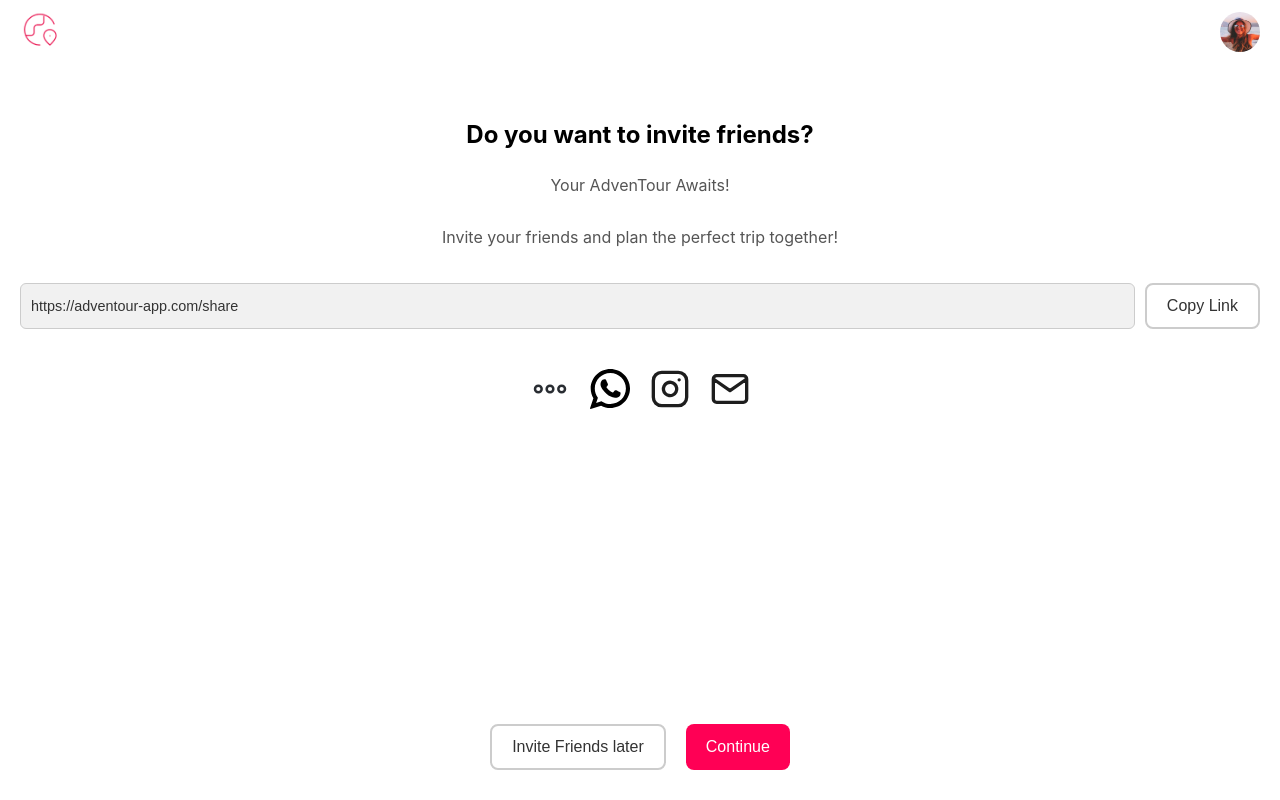
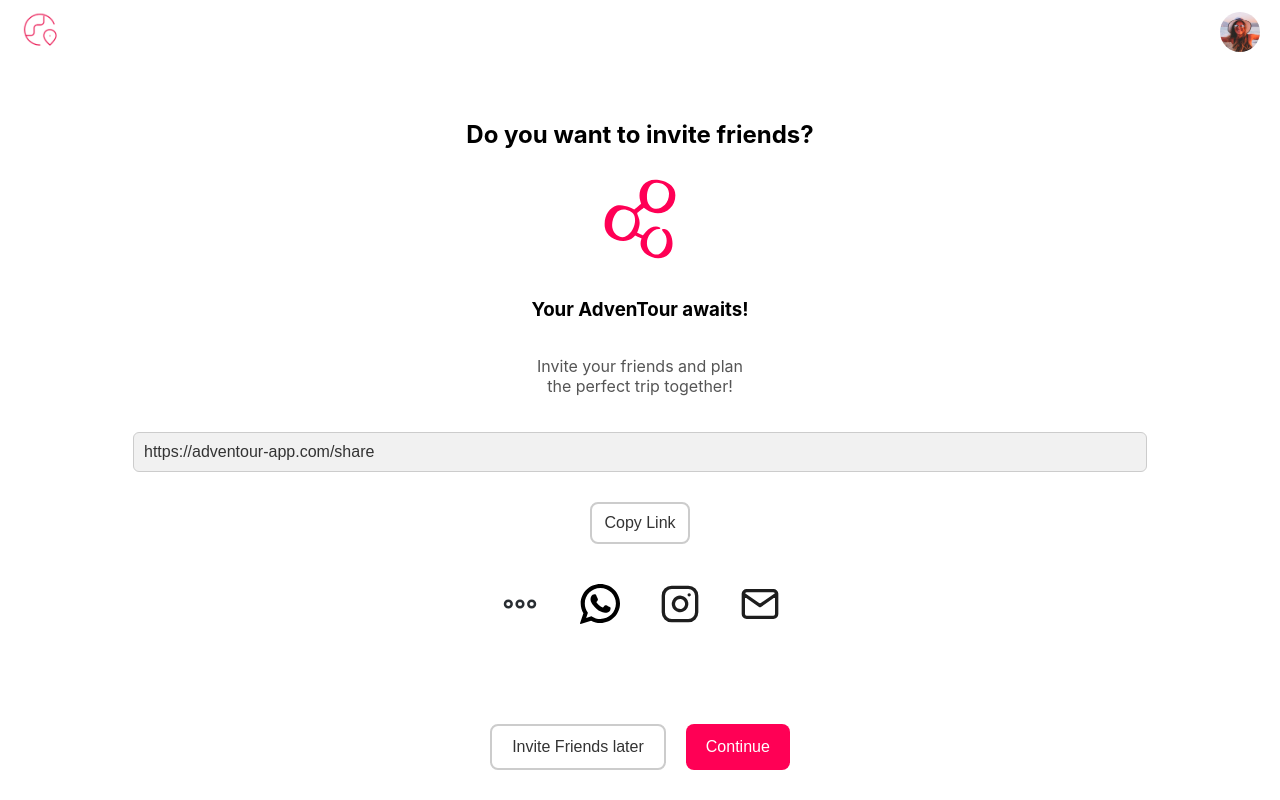
Before and after one commit to philinhphan/Adventour, a React (Create React App) app: page /invite in a window 1280 px wide. Built offline with nearby package versions, Linux system fonts and the light colour scheme.

Commit message:
Updates on layout planning page, invite friends

```diff
--- a/src/assets/styles/InputField.css
+++ b/src/assets/styles/InputField.css
@@ -1,6 +1,6 @@
 .input-label {
   display: block;
-  text-align: left;
+  /* text-align: left; */
   font-size: 1em;
   margin-top: 10px;
   color: #555;
@@ -13,6 +13,7 @@
   border: 1px solid #ccc;
   border-radius: 6px;
   font-size: 1em;
+  color:#ccc;
 }
 
 .text-input:disabled {
--- a/src/assets/styles/InviteFriends.css
+++ b/src/assets/styles/InviteFriends.css
@@ -23,8 +23,24 @@
 
 .share-input {
   display: flex;
+  flex-direction: column;
   gap: 10px;
   margin-bottom: 20px;
+  align-items: center;
+}
+/* Ensure the input takes full width */
+.share-input input {
+  padding: 10px;
+  font-size: 1em;
+  width: 80%;
+}
+/* Copy Link button */
+.share-input button {
+  margin-top: 20px;
+  padding: 10px;
+  font-size: 1em;
+  width: 100px;
+  cursor: pointer;
 }
 
 .link-field {
@@ -40,7 +56,7 @@
 .share-icons {
   display: flex;
   justify-content: center;
-  gap: 20px;
+  gap: 40px;
 }
 
 .share-icons img {
@@ -62,3 +78,11 @@
   width: 90%;
   max-width: 400px;
 }
+
+/* set size for dhare icon */
+.share-icon {
+  margin: 20px 0;
+  width: 80px;
+  height: 80px;
+  align-self: center;
+}
--- a/src/assets/styles/PlanningPage.css
+++ b/src/assets/styles/PlanningPage.css
@@ -21,7 +21,7 @@
   border-radius: 10px;
   padding: 15px;
   margin: 25px 0;
-  background-color: #f9f9f9;
+  background-color: #cccccc29;
   box-shadow: 0 2px 10px rgba(0, 0, 0, 0.1);
   width: 100%;
   max-width: 500px;
@@ -69,14 +69,13 @@
 
 .budget-icon {
   margin: 5px 0;
-  width: 50px;
-  height: 50px;
+  width: 60px;
+  height: 60px;
   align-self: center;
 }
 
-/* ?? anpassen */
-.planning-page-button {
+.planning-page .date-flexibility button {
+  font-size: 16px;
   padding: 8px 10px;
-  height: 10px;
-  font-size: 16px;
+  width: 105px;
 }
--- a/src/pages/InviteFriendsPage.jsx
+++ b/src/pages/InviteFriendsPage.jsx
@@ -7,6 +7,7 @@
 import logo from "../assets/images/AdventourLogo.svg";
 import profil from "../assets/images/LisaProfil.jpg";
 
+import share from "../assets/icons/Share.svg";
 import whatsapp from "../assets/icons/whatsapp.svg";
 import Instagram from "../assets/icons/Instagram.svg";
 import More from "../assets/icons/More.svg";
@@ -37,9 +38,9 @@
       <Navbar logoSrc={logo} profilePicSrc={profil} />
       <div className="invite-container">
         <h1>Do you want to invite friends?</h1>
-        <p>Your AdvenTour Awaits!</p>
-        <p>Invite your friends and plan the perfect trip together!</p>
-
+        <img alt="Share" src={share} className="share-icon"/>
+        <h3>Your AdvenTour awaits!</h3>
+        <p>Invite your friends and plan <br /> the perfect trip together!</p>
         <div className="share-section">
           <div className="share-input">
             <input
--- a/src/pages/PlanningPage.jsx
+++ b/src/pages/PlanningPage.jsx
@@ -70,8 +70,8 @@
           />
 
           <div className="date-box"> {/* Separate box for details on date */}
-            <label className="section-title">When is your trip?</label>
-            <img alt="dateIcon" src={dateIcon} className="date-icon" />
+             <label className="section-title">When do you plan to travel?</label>
+             < img alt="dateIcon" src={dateIcon} className="date-icon" />
           <div className="date-section">
             <div className="date-inputs">
               <InputField
@@ -100,7 +100,6 @@
                     : "secondary"
                 }
                 onClick={() => handleDateFlexibilityChange("exact")}
-                className="planning-page-button"
               />
               <Button
                 label="+/- 1 day"
@@ -110,7 +109,6 @@
                     : "secondary"
                 }
                 onClick={() => handleDateFlexibilityChange("+/-1")}
-                className="planning-page-button"
               />
               <Button
                 label="Flexible"
@@ -120,7 +118,6 @@
                     : "secondary"
                 }
                 onClick={() => handleDateFlexibilityChange("flexible")}
-                className="planning-page-button"
               />
             </div>
           </div>
```
Also changed, not shown: src/assets/icons/Date.svg, src/assets/icons/Share.svg (added).
